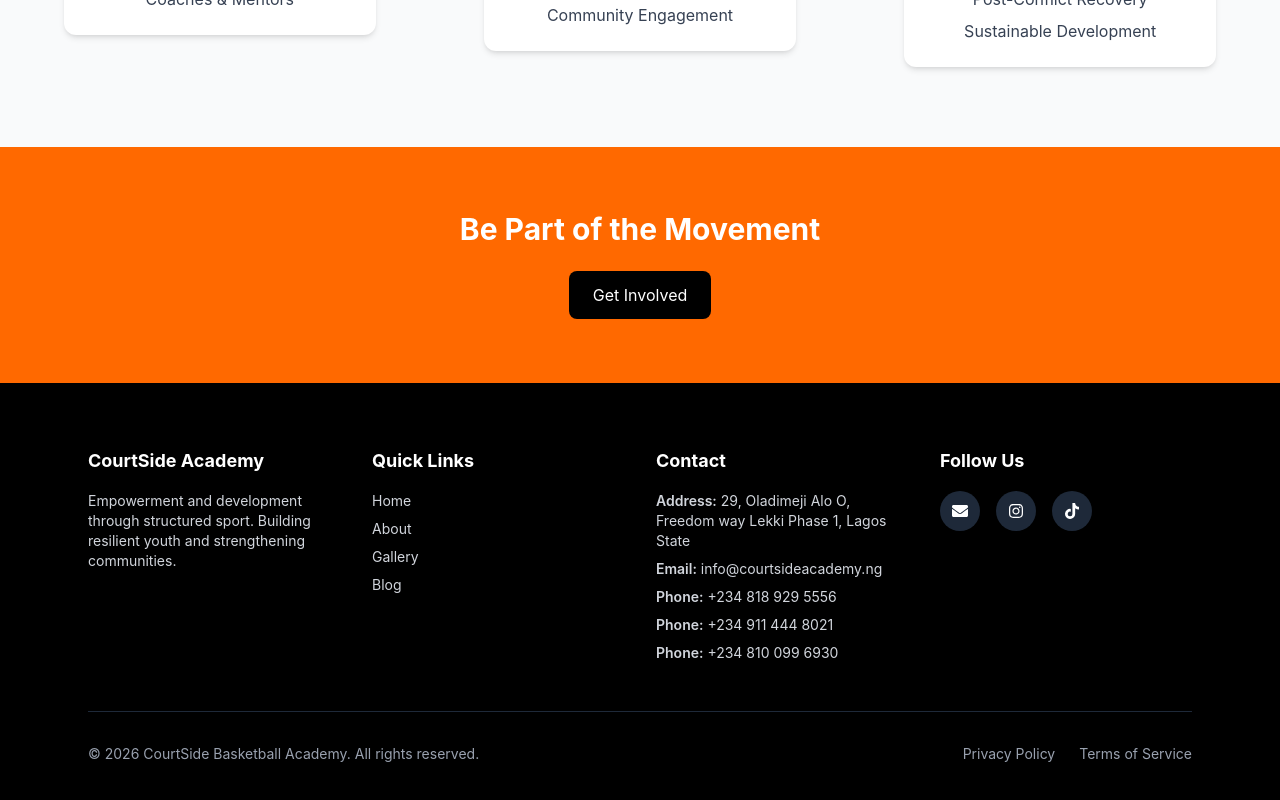
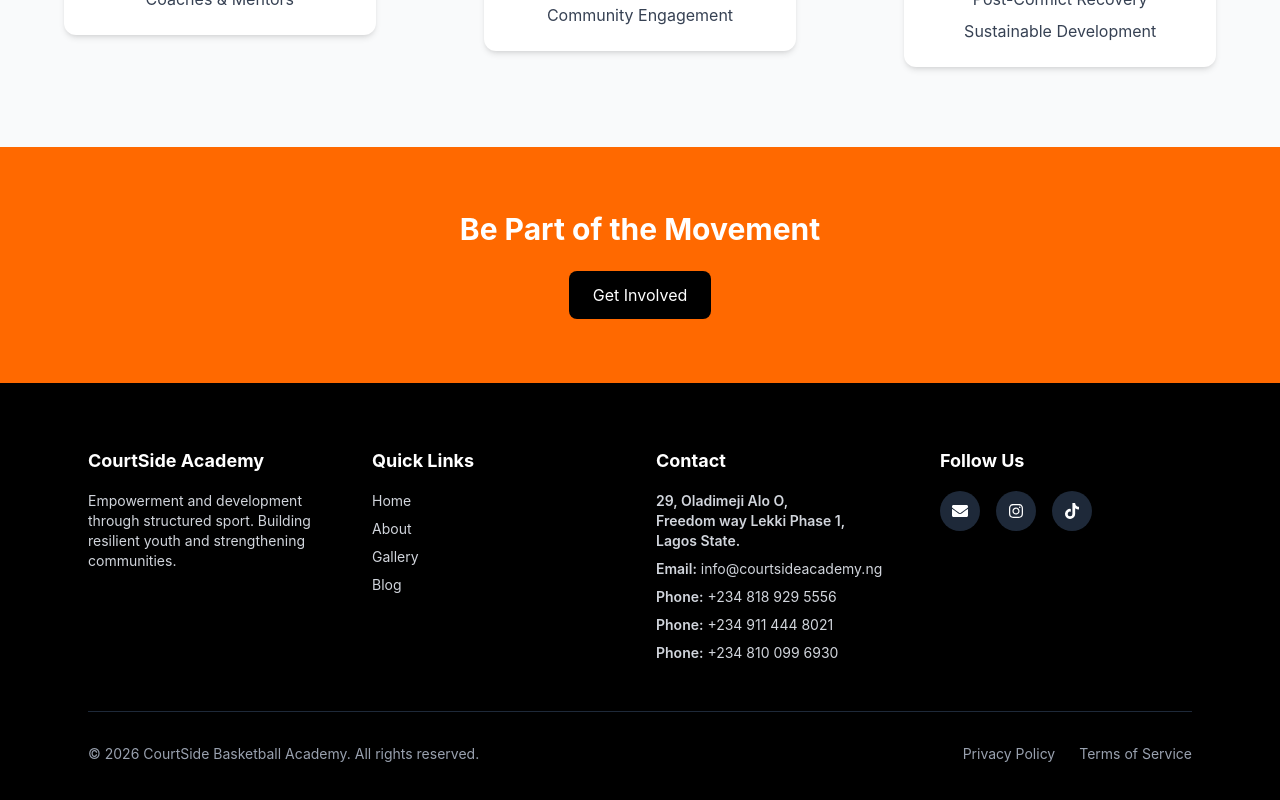
Before and after one commit to tolulopejanet/CSBBAcademy, a React (Vite) app: page / in a window 1280 px wide. Shown: the part 2751-3551 px from the top of the page. Built offline with nearby package versions, Linux system fonts and the light colour scheme.

Commit message:
ninth update

```diff
--- a/index.html
+++ b/index.html
@@ -2,7 +2,7 @@
 <html lang="en">
   <head>
     <meta charset="UTF-8" />
-  <meta name="description" content="Empowerment and Development through Structured Sport." />
+  <meta name="description" content="Building resilient youth and strengthening communities." />
   <meta name="keywords" content="Basketball Academy in Nigeria, Basketball Academy in Lagos, BBall, Sports, Top Basketball Center in Lagos, Young talent Development Center for Basketball in Nigeria, Empowering Youth Through Basketball, Mentorship in Basketball"/>
     <link rel="icon" type="image/png+xml" href="/logo.png" />
     <meta name="viewport" content="width=device-width, initial-scale=1.0" />
--- a/src/components/Footer.jsx
+++ b/src/components/Footer.jsx
@@ -41,7 +41,7 @@ export default function Footer() {
           <div>
             <h3 className="text-lg font-bold mb-4">Contact</h3>
             <p className="text-gray-300 text-sm mb-2">
-              <span className="font-semibold">Address:</span> 29, Oladimeji Alo O, Freedom way Lekki Phase 1, Lagos State
+             <span className="font-semibold">29, Oladimeji Alo O, <br/>Freedom way Lekki Phase 1, <br/>Lagos State.</span>
             </p>
             <p className="text-gray-300 text-sm mb-2">
               <span className="font-semibold">Email:</span> info@courtsideacademy.ng
```
